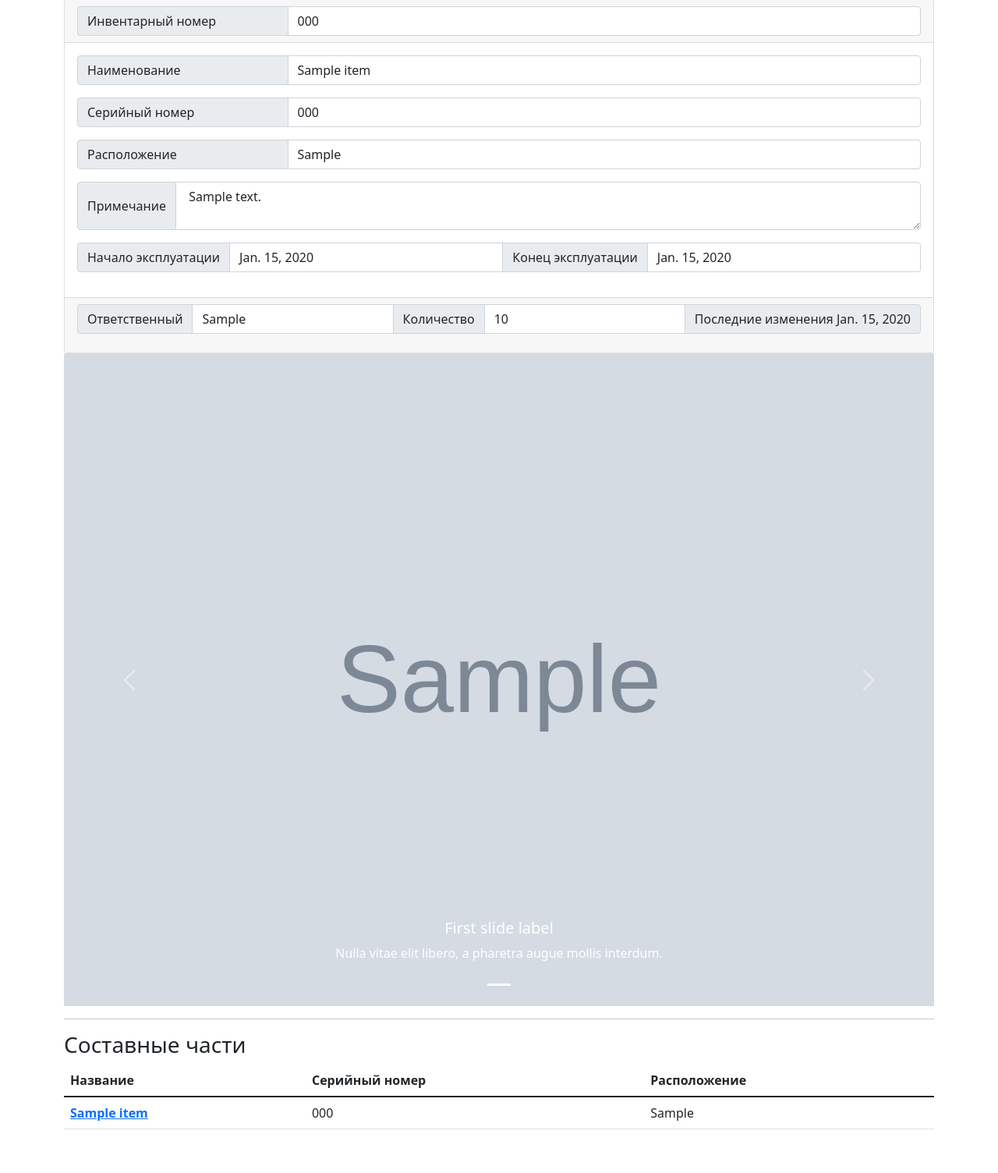
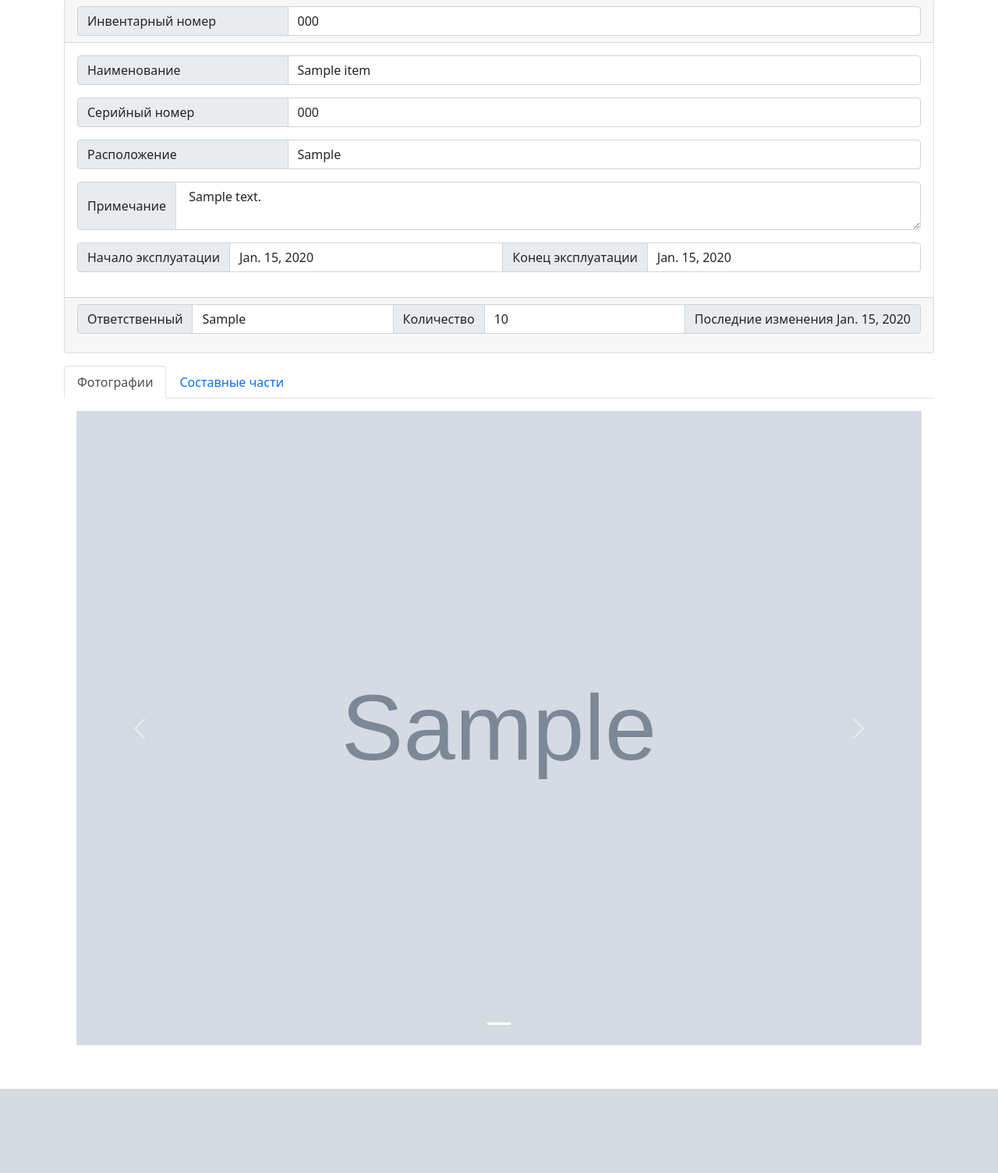
Before and after one commit to gpav3l/nanoinv, a Django app: page /1/ in a window 1280 px wide. Shown: the part 57-1561 px from the top of the page at 78% size. After the commit the page ends 1453 px from the top, so only its background shows below. Run offline with Django 4.2, Linux system fonts and the light colour scheme; tables that the repository leaves empty hold one stand-in row (values such as "Sample post"); grey boxes marked "Sample" are stand-in pictures; some libraries are stand-ins or nearby versions.

Commit message:
Change page designe

```diff
--- a/invbase/main/forms.py
+++ b/invbase/main/forms.py
@@ -72,6 +72,7 @@ class SubitemEditForm(forms.ModelForm):
 
 # Form for item image upload
 class ItemImageUploadForm(forms.ModelForm):
+    image = forms.ImageField(widget=forms.FileInput(attrs={'class': 'form-control'}), label="")
     class Meta:
         model = Item_images
         fields = ['image']
@@ -79,6 +80,7 @@ class ItemImageUploadForm(forms.ModelForm):
 
 # Form for subitem image upload
 class SubitemImageUploadForm(forms.ModelForm):
+    image = forms.ImageField(widget=forms.FileInput(attrs={'class': 'form-control'}), label="")
     class Meta:
         model = Include_item_images
         fields = ['image']
--- a/invbase/main/templates/main/card_base.html
+++ b/invbase/main/templates/main/card_base.html
@@ -31,26 +31,34 @@
             </nav>
             {% if error_msg %}<div class="alert alert-danger"> <strong>Error!</strong>{{ error_msg }}</div>{% endif %}
             <div class="row">
-                <div class="col-lg-12">
+                <div class="col-12">
+                    <div class="card">
                     {% block card %}
                     {% endblock %}
-
+                    </div>
                 </div>
             </div>
 
             <div class="row">
-                <div class="col-lg-12">
-
+                <div class="col-12 mt-3">
+                    <ul class="nav nav-tabs" role="tablist">
+                        <li class="nav-item"> <a class="nav-link active" href="#photo" data-bs-toggle="tab" role="tab" aria-controls="" aria-expanded="true">Фотографии</a></li>
+                        {% if show_subitems %}
+                        <li class="nav-item"> <a class="nav-link" href="#subitems" data-bs-toggle="tab" role="tab" aria-controls="" aria-expanded="true">Составные части</a></li>
+                        {% endif %}
+                    </ul>
+                    <div class="tab-content">
+                        <div class="tab-pane active" id="photo">
                             {% block imageview %}
                             {% endblock %}
-
+                        </div>
+                        <div class="tab-pane" id="subitems">
                             {% block subitem_table %}
                             {% endblock %}
-
                         </div>
                     </div>
-
-
+                </div>
+            </div>
         </div>
         <script src="{% static 'base/assets/js/popper.min.js' %}"></script>
         <script src="{% static 'base/bootstrap/js/bootstrap.min.js' %}"></script>
--- a/invbase/main/templates/main/card_view_item.html
+++ b/invbase/main/templates/main/card_view_item.html
@@ -1,7 +1,6 @@
 {% extends 'main/card_base.html' %}
 
 {% block card %}
-<div class="card">
 <div class="card-header">
     <div class="input-group">
         <span class="input-group-text w-25">Инвентарный номер</span>
@@ -38,13 +37,11 @@
         <span class="input-group-text">Последние изменения {{ item.last_update }}</span>
     </div>
 </div>
-</div>
 {% endblock %}
 
 
-{% block imageview %}
-    {% if item.pk is not none %}
-    {% if image_list|length != 0 %}
+{% block imageview %}{% if item.pk is not none %}{% if image_list|length != 0 %}
+<div class="card-body">
     <div id="carousel1" class="carousel slide" data-bs-ride="carousel">
         <ol class="carousel-indicators">
             {% for img in image_list %}
@@ -55,10 +52,6 @@
             {% for img in image_list %}
             <div class="carousel-item {% if img is image_list|first %}active{% endif %}">
                 <img src="{{ img.image.url }}" class="d-block w-100"/>
-                <div class="carousel-caption d-none d-md-block">
-                    <h5>First slide label</h5>
-                    <p>Nulla vitae elit libero, a pharetra augue mollis interdum.</p>
-                </div>
             </div>
             {% endfor %}
         </div>
@@ -71,16 +64,13 @@
             <span class="visually-hidden">Next</span>
         </a>
     </div>
-    {% endif %}
-    {% endif %}
-{% endblock %}
+</div>
+{% endif %}{% endif %}{% endblock %}
 
 
 
-{% block subitem_table %}
-    {% if subitem_list|length != 0  %}
-    <hr/>
-    <h3>Составные части</h3>
+{% block subitem_table %} {% if subitem_list|length != 0  %}
+<div class="card-body">
     <table class="table">
         <thead>
             <tr>
@@ -99,5 +89,5 @@
             {% endfor %}
         </tbody>
     </table>
-    {% endif %}
-{% endblock %}
+</div>
+{% endif %}{% endblock %}
--- a/invbase/main/view_item.py
+++ b/invbase/main/view_item.py
@@ -11,7 +11,7 @@ from .forms import *
 # Create new item
 @check_auth
 def item_new(request):
-    content = {'item': Items()}
+    content = {'show_subitems': True, 'item': Items()}
 
     if request.method == 'POST':
         form = ItemEditForm(request.POST, instance=content['item'])
@@ -28,7 +28,7 @@ def item_new(request):
 
 # Item card page
 def item_view(request, id):
-    content = {}
+    content = {'show_subitems': True}
 
     try:
         content['item'] = Items.objects.get(pk=id)
--- a/invbase/main/view_subitem.py
+++ b/invbase/main/view_subitem.py
@@ -11,7 +11,8 @@ from .forms import *
 # Page for create new subitem
 @check_auth
 def subitem_new(request, root_id):
-    content = {'item': Include_items(),
+    content = {'show_subitems': False,
+               'item': Include_items(),
                'form': SubitemEditForm()}
     try:
         content['item'].parrent_id=Items.objects.get(pk=root_id)
@@ -40,7 +41,7 @@ def subitem_new(request, root_id):
 
 # Subitem card page
 def subitem_view(request, root_id, id):
-    content = {}
+    content = {'show_subitems': False}
     try:
        content['item'] = Include_items.objects.get(pk=id)
        content['image_list'] = Include_item_images.objects.filter(parent=id)
```
Also changed, not shown: invbase/main/templates/main/card_edit_item.html (+21 -16 lines), invbase/main/templates/main/card_edit_subitem.html (+12 -9 lines), invbase/main/templates/main/card_view_subitem.html (+4 -8 lines). Lines whose indentation alone changed are shown as unchanged.
